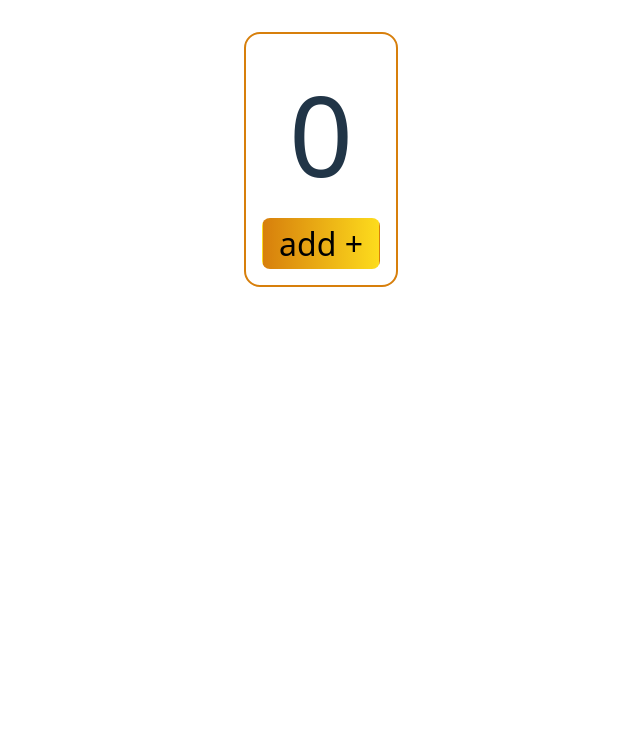
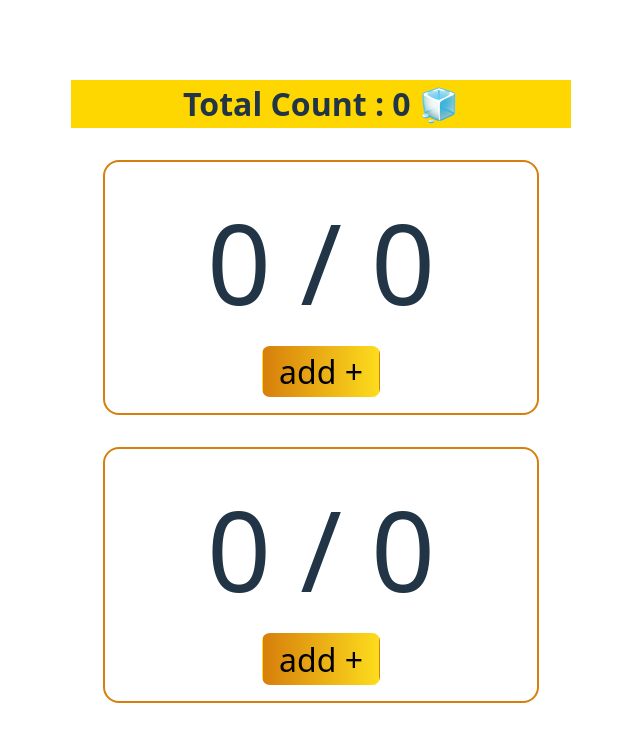
Before and after one commit to dkdkwl/dream-coding, a React (Vite) app: page / in a window 1280 px wide. Shown: the top 742 px of the page, without its empty margins (319-959 px from the left). Built offline with nearby package versions, Linux system fonts and the light colour scheme.

Commit message:
토탈카운트, 클릭한 요소 숫자 올라가게 수정

```diff
--- a/src/AppCounter.jsx
+++ b/src/AppCounter.jsx
@@ -1,11 +1,19 @@
-import React from 'react'
+import React, { useState } from 'react'
 import './App.css'
 import Counter from './components/Counter'
 
 export default function AppCounter() {
+  const [count,setCount] = useState(0);
+  const handleClick = ()=> setCount(prev => prev + 1);
   return (
-    <div>
-        <Counter/>
+    <div className='container'>
+      <div className='banner'>
+        Total Count : {count} {count > 10 ? '🔥' : '🧊'}
+      </div>
+      <div>
+          <Counter total={count} onClick={handleClick}/>
+          <Counter total={count} onClick={handleClick}/>
+      </div>
     </div>
   )
 }
--- a/src/components/Counter.jsx
+++ b/src/components/Counter.jsx
@@ -1,13 +1,14 @@
 import React, { useState } from 'react'
 
-export default function Counter() {
+export default function Counter({total, onClick}) {
     const [count, setCount] = useState(0);
-function handleClick() {
-    setCount(count + 1);
-}
+    function handleClick() {
+        setCount(prev=>prev + 1);
+        onClick();
+    }
   return (
     <div className='counter'>
-        <span className='number'>{count}</span>
+        <span className='number'>{count} / {total}</span>
         <button className='button' onClick={handleClick}>add +</button>
     </div>
   )
```
